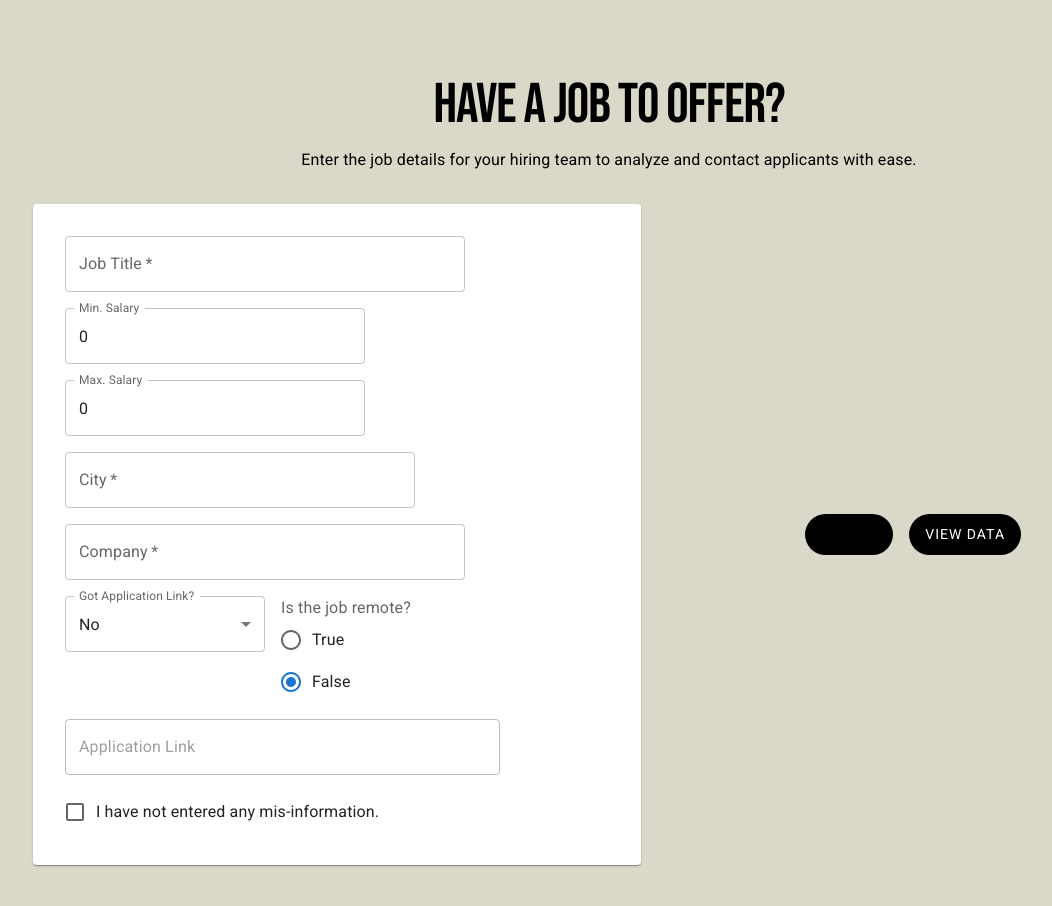
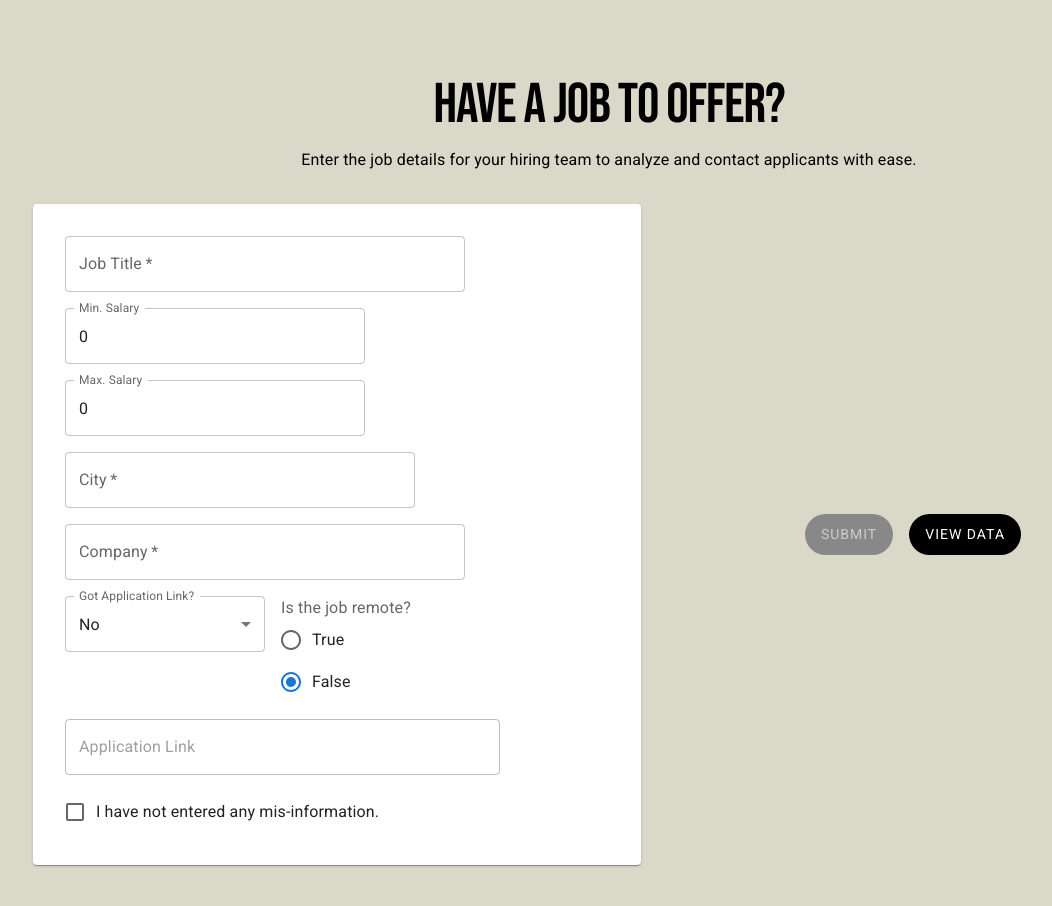
Before and after one commit to kartik-dhawan/IdeaClan.Assessment.UI, a React (Create React App) app: page / in a window 1280 px wide. Shown: the top 906 px of the page, without its empty margins (31-1083 px from the left). Built offline with nearby package versions, Linux system fonts and the light colour scheme.

Commit message:
FINAL: Disabled button css changed

```diff
--- a/src/components/CustomForm/index.tsx
+++ b/src/components/CustomForm/index.tsx
@@ -32,7 +32,7 @@ export default function CustomForm({ formData, setFormData }: CustomFormProps) {
   }
 
   return (
-    <Paper sx={{ width: "100%", flex: 1, padding: "2rem ", zIndex: 99999999 }}>
+    <Paper sx={{ width: "100%", flex: 1, padding: "2rem", zIndex: 9 }}>
       <Stack gap={2} flexDirection="row" flexWrap="wrap">
         <TextField
           label="Job Title"
--- a/src/components/common/PrimaryButton.tsx
+++ b/src/components/common/PrimaryButton.tsx
@@ -27,6 +27,10 @@ export default function PrimaryButton({
         "&:hover": {
           backgroundColor: "#444",
         },
+        "&.Mui-disabled": {
+          color: "#ccc",
+          backgroundColor: "#888",
+        },
         ...customStyles,
       }}
     >
```
